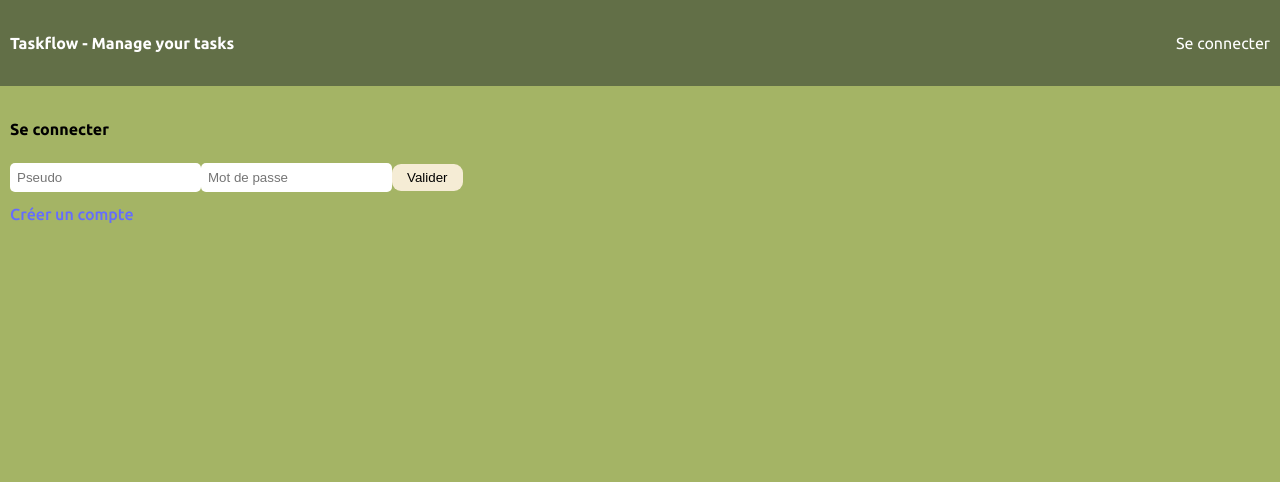
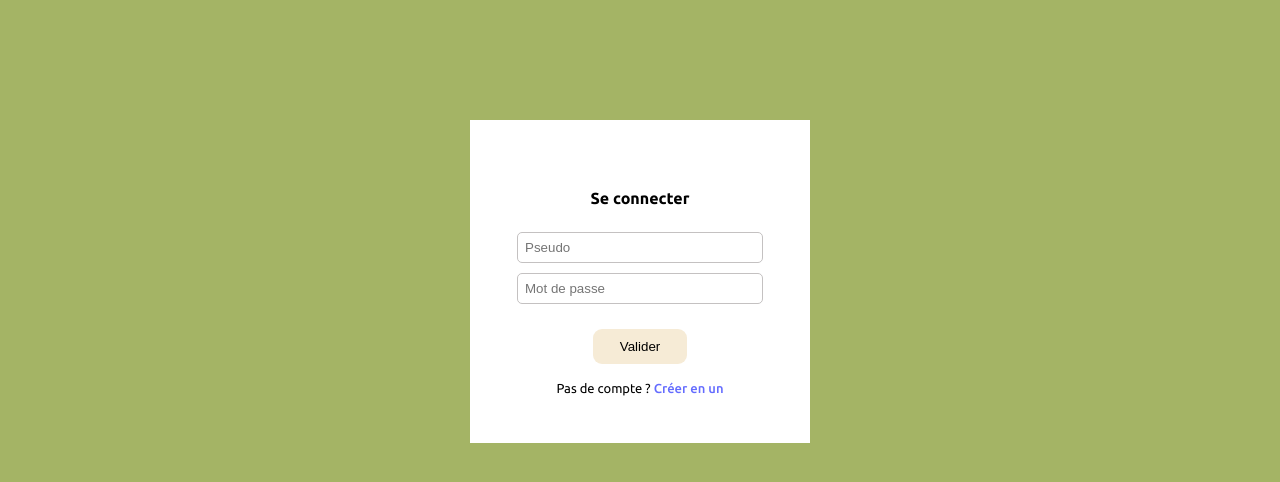
Before and after one commit to mariaguyde/taskflow-kanban, a React (Vite) app in the folder taskflow-kanban/: page / in a window 1280 px wide. Shown: the top 482 px of the page. Built offline with nearby package versions, Linux system fonts and the light colour scheme.

Commit message:
(feat:) mise en page des pages de connexion et création de compte

```diff
--- a/taskflow-kanban/src/App.jsx
+++ b/taskflow-kanban/src/App.jsx
@@ -1,4 +1,3 @@
-import Header from './components/Header/Header';
 import Table from './components/Table/Table';
 import CreateAccount from './components/CreateAccount/Createaccount';
 import Login from './components/Login/Login';
@@ -9,7 +8,6 @@ function App() {
   return (
     <>
         <Router>
-            <Header/>
             <Routes>
                 <Route path="/" element={<Login />} />
                 <Route path="/login" element={<Login />} />
--- a/taskflow-kanban/src/components/CreateAccount/Createaccount.jsx
+++ b/taskflow-kanban/src/components/CreateAccount/Createaccount.jsx
@@ -56,30 +56,32 @@ function CreateAccount() {
 
             const data = await response.json();
             if (response.ok) {
-              //console.log(('Utilisateur créé : ' + data.username);
+              document.getElementById('createAccountContainer__errorMsgAlreadyTaken').style.display = "none";
               navigate("/tasks");
             } else {
-              console.log('Erreur : ' + data.message);
-              // TODO affichage d'un message d'erreur
+              //console.log('Erreur : ' + data.message);
+              if (data.message == "pseudo already taken") {
+                document.getElementById('createAccountContainer__errorMsgAlreadyTaken').style.display = "block";
+              }
             }
           } catch (err) {
             console.error('Erreur réseau :', err);
           }
     }
 
-
     return (
       <div className={styles.createAccountContainer}>
-         <div className={styles.container_formAddColumns}>
+          <div className={styles.createAccountContainer_form}>
               <h4>Créer mon compte</h4>
               <input type="text" id="pseudo"  className={styles.input} placeholder="Pseudo" onChange={handleChange}/>
               <input type="password" id="password"  className={styles.input} placeholder="Mot de passe" onChange={handleChange} />
+              <div id='createAccountContainer__errorMsg' className={styles.createAccountContainer__errorMsg}>Veuillez renseigner correctement les champs.</div>
+              <div id='createAccountContainer__errorMsgAlreadyTaken' className={styles.createAccountContainer__errorMsg}>Ces identifiants sont déjà utilisés par un autre utilisateur. Veuillez en choisir un autre pseudo et mot de passe.</div>
               <button id='submit' className={styles.btnSubmit} onClick={handleChange}>Valider</button>
-            <div id='createAccountContainer__errorMsg' className={styles.createAccountContainer__errorMsg}>Veuillez renseigner correctement les champs.</div>
-            <div><Link to="/login">Se connecter</Link></div>
+              <div className={styles.createAccountContainer_loginLink}>Déja un compte créé ?<Link to="/login"> Connectez-vous !</Link></div>
           </div>
       </div>
-  )
+    );
 }
 
 export default CreateAccount
--- a/taskflow-kanban/src/components/CreateAccount/createaccount.module.css
+++ b/taskflow-kanban/src/components/CreateAccount/createaccount.module.css
@@ -1,26 +1,37 @@
 .createAccountContainer {
     font-family: "Ubuntu", Arial, sans-serif;
     display: flex;
+    justify-content: center;
+    width: 100%;
+    margin-top: 100px;
+}
+
+.createAccountContainer_form {
+    background-color: white;
+    margin: 20px;
+    padding: 45px;
+    display: flex;
     flex-direction: column;
-    justify-content: center;
-    width: fit-content;
-    padding: 10px 10px;
+    align-items: center;
+    width: 250px;
 }
 
 .input {
     padding: 7px;
+    width: 230px;
     border-radius: 5px;
     margin-bottom: 10px;
-    border: none;
+    border: rgb(196, 193, 193) solid 1px;
 }
 
 
 .btnSubmit {
-    background-color: #F5ECD5;
+    background-color: #f6ebd6;
     border: none;
     border-radius: 9px;
-    padding: 6px 15px;
+    padding: 10px 27px;
     width: fit-content;
+    margin:15px 0;
 }
 
 .createAccountContainer__errorMsg {
@@ -28,3 +39,7 @@
     color: rgb(126, 28, 28);
     font-size: 13px;
 }
+
+.createAccountContainer_loginLink {
+    font-size: 13px;
+}
--- a/taskflow-kanban/src/components/Header/Header.jsx
+++ b/taskflow-kanban/src/components/Header/Header.jsx
@@ -26,7 +26,7 @@ function Header() {
 
   return (
     <div className={styles.headerContainer}>
-      <p className={styles.headerContainer__nom}>Taskflow - Manage your tasks</p>
+      <p className={styles.headerContainer__nom}>Taskflow</p>
 
       {connexionInfos === "true" ?
         (<p className={styles.headerContainer_txtConnexion} onClick={deconnect}>Se déconnecter</p>)
--- a/taskflow-kanban/src/components/Login/Login.jsx
+++ b/taskflow-kanban/src/components/Login/Login.jsx
@@ -61,7 +61,7 @@ function Login() {
               //console.log(localStorage);
               navigate("/tasks"); // redirection vers le tableau des tâches
             } else {
-              alert('Erreur : ' + data.message);
+              alert('Vous avez renseigné les mauvais identifiants.');
             }
           } catch (err) {
             console.error('Erreur réseau :', err);
@@ -70,13 +70,13 @@ function Login() {
 
   return (
     <div className={styles.loginContainer}>
-         <div className={styles.container_formAddColumns}>
+         <div className={styles.loginContainer_form}>
             <h4>Se connecter</h4>
             <input type="text" id="pseudo"  className={styles.input} placeholder="Pseudo" onChange={handleChange}/>
             <input type="password" id="password"  className={styles.input} placeholder="Mot de passe" onChange={handleChange} />
+            <div id='loginContainer__errorMsg' className={styles.loginContainer__errorMsg}>Veuillez renseigner correctement les champs.</div>
             <button id='submit' className={styles.btnSubmit} onClick={handleChange}>Valider</button>
-            <div id='loginContainer__errorMsg' className={styles.loginContainer__errorMsg}>Veuillez renseigner correctement les champs.</div>
-            <div><Link to="/createaccount">Créer un compte</Link></div>
+            <div className={styles.loginContainer_createAccountLink}> Pas de compte ?<Link to="/createaccount"> Créer en un</Link></div>
         </div>
     </div>
   )
--- a/taskflow-kanban/src/components/Login/login.module.css
+++ b/taskflow-kanban/src/components/Login/login.module.css
@@ -1,30 +1,45 @@
 .loginContainer {
     font-family: "Ubuntu", Arial, sans-serif;
     display: flex;
+    justify-content: center;
+    width: 100%;
+    margin-top: 100px;
+}
+
+.loginContainer_form{
+    background-color: white;
+    margin: 20px;
+    padding: 45px;
+    display: flex;
     flex-direction: column;
-    justify-content: center;
-    width: fit-content;
-    padding: 10px 10px;
+    align-items: center;
+    width: 250px;
 }
 
 .input {
     padding: 7px;
+    width: 230px;
     border-radius: 5px;
     margin-bottom: 10px;
-    border: none;
+    border: rgb(196, 193, 193) solid 1px;
 }
 
 
 .btnSubmit {
-    background-color: #F5ECD5;
+    background-color: #f6ebd6;
     border: none;
     border-radius: 9px;
-    padding: 6px 15px;
+    padding: 10px 27px;
     width: fit-content;
+    margin:15px 0;
 }
 
-.loginContainer__errorMsg {
+.loginContainer__errorMsg, .createAccountContainer__errorMsgAlreadyTaken {
     display: none;
     color: rgb(126, 28, 28);
     font-size: 13px;
 }
+
+.loginContainer_createAccountLink {
+    font-size: 13px;
+}
--- a/taskflow-kanban/src/components/Table/Table.jsx
+++ b/taskflow-kanban/src/components/Table/Table.jsx
@@ -2,6 +2,7 @@ import React, { useState, useEffect } from "react";
 import { useDrag, useDrop, DndProvider } from "react-dnd";
 import { HTML5Backend } from "react-dnd-html5-backend";
 import styles from './table.module.css';
+import Header from "../Header/Header";
 
 
 const ItemType = { TASK: "task" }; // Définition du type d'objet draggable
@@ -209,6 +210,7 @@ function Table() {
 
     return (
         <DndProvider backend={HTML5Backend}>
+            <Header/>
             <div className={styles.tableContainer}>
 
                 {/* Ajout de colonne */}
```
Lines whose indentation alone changed are shown as unchanged.
